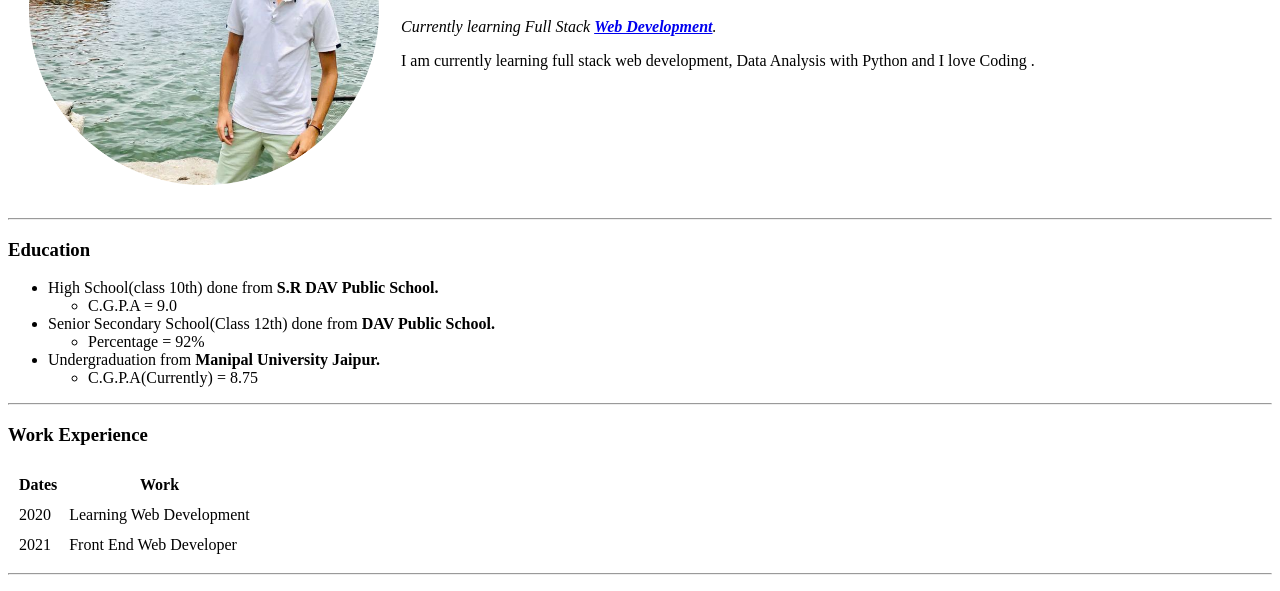
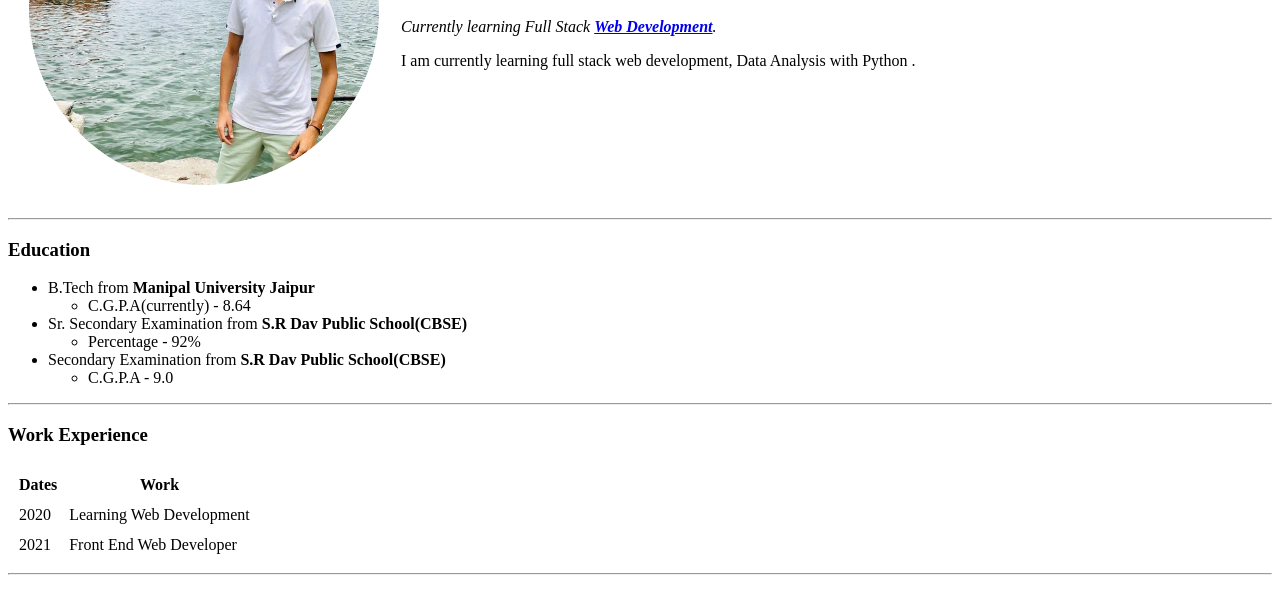
Before and after one commit to ChiragGuptaa/cv, a plain HTML site: page index.html in a window 1280 px wide. Shown: the part 194-785 px from the top of the page. Drawn offline with Linux system fonts and the light colour scheme.

Commit message:
Update index.html

```diff
--- a/index.html
+++ b/index.html
@@ -12,23 +12,23 @@
             <td><img src="images/chirag_profile.png" width="350" alt="Chirag-Profile-Pic"></td>
             <td><h1>Chirag Gupta</h1>
                 <p><em>Currently learning Full Stack <strong><a href="https://en.wikipedia.org/wiki/Web_development">Web Development</a></strong>.</em></p>
-                <p>I am currently learning full stack web development, Data Analysis with Python and I love Coding .</p></td>
+                <p>I am currently learning full stack web development, Data Analysis with Python .</p></td>
         </tr>
     </table>
     <hr>
     <h3>Education</h3>
     <ul>
-        <li> High School(class 10th) done from <strong>S.R DAV Public School.</strong></li>
+        <li>B.Tech from <strong>Manipal University Jaipur</strong></li>
         <ul>
-            <li>C.G.P.A = 9.0</li>
+            <li>C.G.P.A(currently) - 8.64</li>
         </ul>
-        <li>Senior Secondary School(Class 12th) done from <strong>DAV Public School.</strong></li>
+        <li>Sr. Secondary Examination from <strong>S.R Dav Public School(CBSE)</strong></li>
         <ul>
-            <li>Percentage = 92%</li>
+            <li>Percentage - 92%</li>
         </ul>
-        <li>Undergraduation from <strong>Manipal University Jaipur.</strong></li>
+        <li>Secondary Examination from <strong>S.R Dav Public School(CBSE)</strong></li>
         <ul>
-            <li>C.G.P.A(Currently) = 8.75</li>
+            <li>C.G.P.A - 9.0</li>
         </ul>
     </ul>
     <hr>
```
